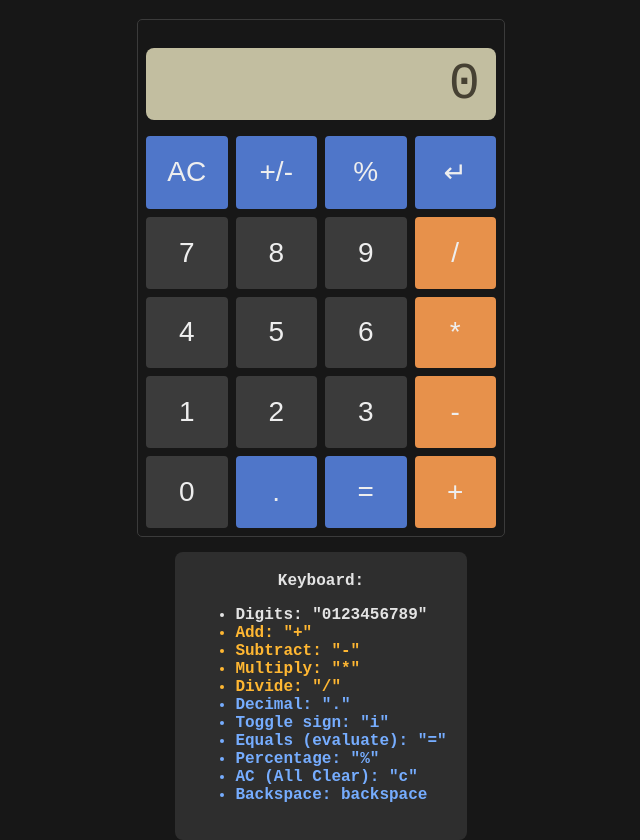
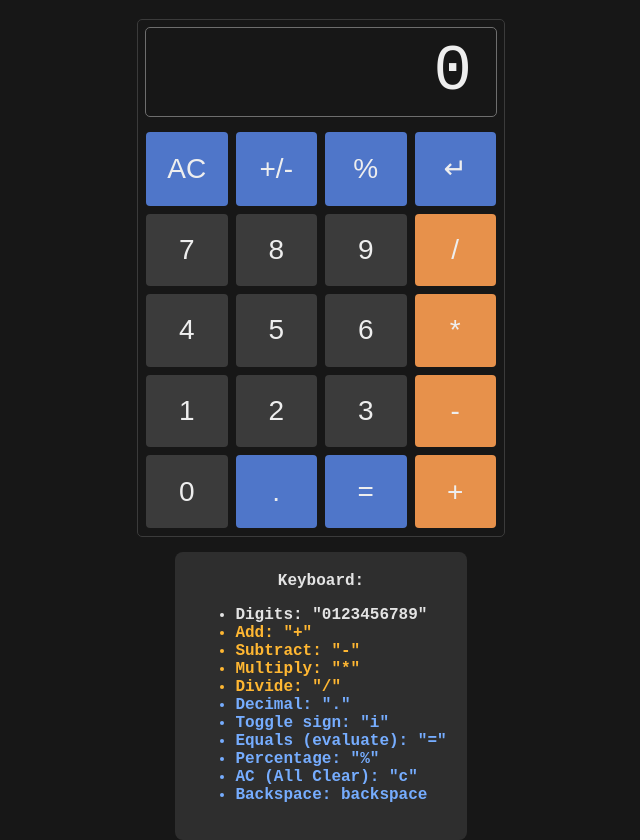
Before and after one commit to jsmith-code/calculator-top, a plain HTML site: page index.html in a window 1280 px wide. Shown: the whole page, without its empty margins (319-959 px from the left). Drawn offline with Linux system fonts and the light colour scheme.

Commit message:
feat(css): Restyle calc display to be more minimalistic

```diff
--- a/styles.css
+++ b/styles.css
@@ -47,17 +47,15 @@ button:active {
 }
 
 #calc-display {
+    font-size: 64px;
+    outline: 1px solid #6e6e6e;
+    border-radius: 4px;
+    padding: 8px 24px;
+    color: #eee;
     display: flex;
+    justify-content: end;
     align-items: center;
-    flex-direction: row-reverse;
-    margin-top: 20px;
-    font-family: monospace;
-    height: 72px;
-    font-size: 52px;
-    padding: 0 16px;
-    background-color: #c2bea0;
-    color: #464133;
-    border-radius: 8px;
+    font-family: 'Courier New', Courier, monospace;
 }
 
 .calc-btns {
```
